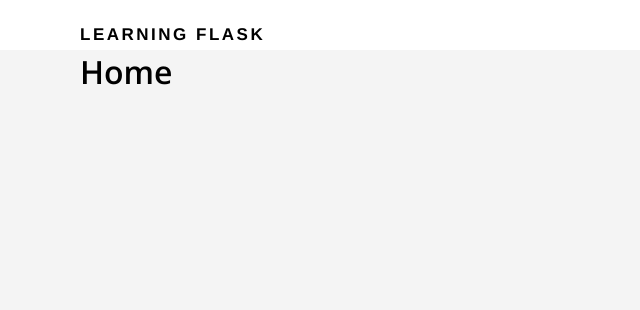
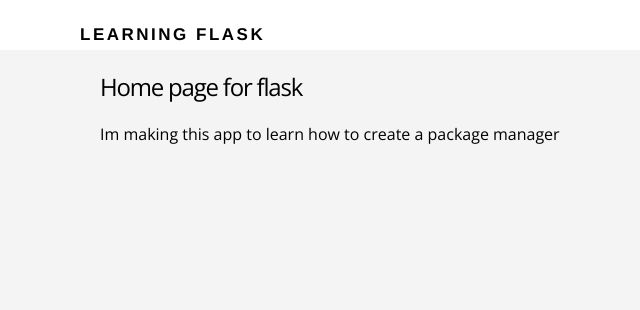
Before and after one commit to wisehackermonkey/download-server, a Flask app: template Ex_Files_Learning_Flask/section-7/templates/home.html in a window 1280 px wide. Shown: the top 310 px of the page, without its empty margins (60-700 px from the left). Run offline with Flask 2, Linux system fonts and the light colour scheme; the template is opened without the code that fills it, so the values that code supplies are empty.

Commit message:
created new page, to see how web templates work

```diff
--- /dev/null
+++ b/requirements.txt
@@ -0,0 +1,6 @@
+click==6.7
+Flask==0.12.2
+itsdangerous==0.24
+Jinja2==2.10
+MarkupSafe==1.0
+Werkzeug==0.14.1
--- a/routes.py
+++ b/routes.py
@@ -10,5 +10,9 @@
 def about():
   return render_template("about.html")
 
+@app.route("/home")
+def home():
+	return render_template("home.html")
+
 if __name__ == "__main__":
   app.run(debug=True)
--- /dev/null
+++ b/templates/home.html
@@ -0,0 +1,10 @@
+{% extends "layout.html" %}
+
+{% block content %}
+<main class="abut-section">
+	<dir class="container">
+		<h2>Home page for flask</h2>
+		<p>Im making this app to learn how to create a package manager</p>
+	</dir>
+</main>
+{% endblock %}
--- a/templates/index.html
+++ b/templates/index.html
@@ -6,7 +6,7 @@
 
       <div class="section-content">
         <h2>Discover places near you.</h2>
-        <a href="#" class="btn-primary">Sign up</a>
+        <a href="{{ url_for('home')}}" class="btn-primary">Home</a>
         <a href="{{ url_for('about') }}" class="btn-secondary">Learn more</a>
       </div>
 
```
